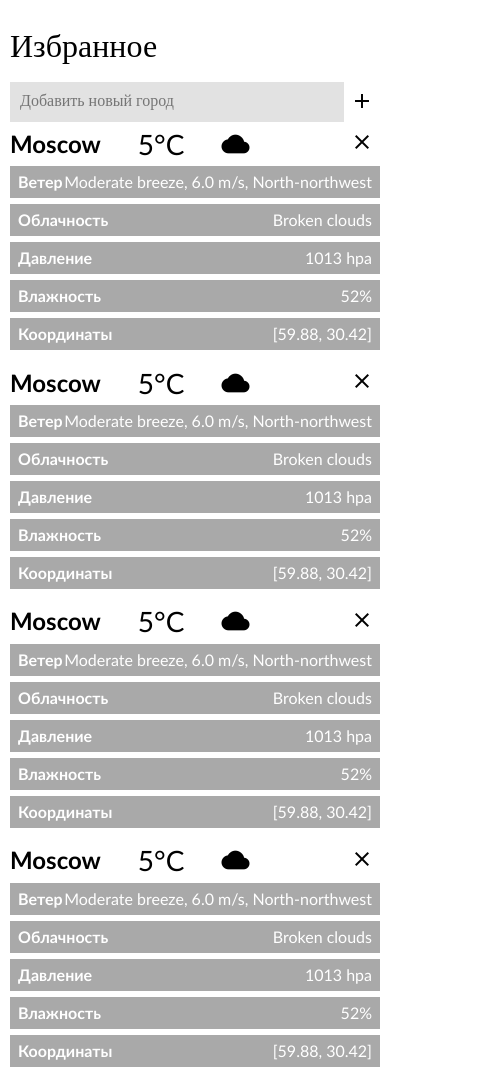
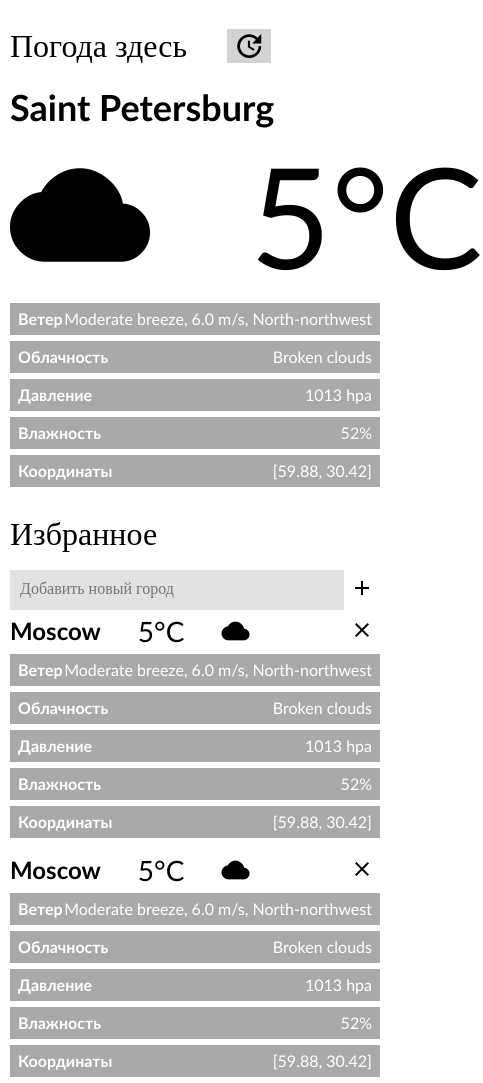
Before and after one commit to e-X-plorer/Web_Lab_2.1, a plain HTML site: page index.html in a window 390 px wide. Shown: the top 1083 px of the page, 483 px wide, since content can reach past the window. Drawn offline with Linux system fonts and the light colour scheme.

Commit message:
Current city weather section completed

```diff
--- a/index.html
+++ b/index.html
@@ -8,6 +8,44 @@
 </head>
 <body>
     <main>
+        <section id="current">
+            <div id="current-header">
+                <h2>Погода здесь</h2>
+                <button id="update-button">
+                    <span id="update-button-text">Обновить геолокацию</span>
+                    <i class="material-icons update-button-icon">update</i>
+                </button>
+            </div>
+            <div id="current-weather-block">
+                <h3 id="current-city-name">Saint Petersburg</h3>
+                <div id="current-weather">
+                    <i class="material-icons" style="font-size: 140px">cloud</i>
+                    <span id="t-current">5°C</span>
+                </div>
+            </div>
+            <ul class="weather-features location">
+                <li class="grey-rect">
+                    <h4 class="feature-name">Ветер</h4>
+                    <span class="feature-text">Moderate breeze, 6.0 m/s, North-northwest</span>
+                </li>
+                <li class="grey-rect">
+                    <h4 class="feature-name">Облачность</h4>
+                    <span class="feature-text">Broken clouds</span>
+                </li>
+                <li class="grey-rect">
+                    <h4 class="feature-name">Давление</h4>
+                    <span class="feature-text">1013 hpa</span>
+                </li>
+                <li class="grey-rect">
+                    <h4 class="feature-name">Влажность</h4>
+                    <span class="feature-text">52%</span>
+                </li>
+                <li class="grey-rect">
+                    <h4 class="feature-name">Координаты</h4>
+                    <span class="feature-text">[59.88, 30.42]</span>
+                </li>
+            </ul>
+        </section>
         <section id="favourites">
             <div id="favourites-header">
                 <h2>Избранное</h2>
--- a/stylesheet.css
+++ b/stylesheet.css
@@ -79,6 +79,18 @@ h4 {
     justify-content: space-between;
 }
 
+#current {
+    display: flex;
+    flex-wrap: wrap;
+    justify-content: space-between;
+}
+
+#current-weather {
+    display: flex;
+    justify-content: space-between;
+    align-items: center;
+}
+
 .grey-rect {
     display: flex;
     justify-content: space-between;
@@ -119,6 +131,12 @@ h4 {
     font-size: 28px;
 }
 
+#t-current {
+    font-family: Calibri, sans-serif;
+    font-size: 140px;
+    margin-right: 20px;
+}
+
 .feature-name {
     color: white;
 }
@@ -135,6 +153,30 @@ h4 {
     justify-content: space-between;
     align-items: center;
     flex-wrap: wrap;
+}
+
+#current-header {
+    width: 100%;
+    display: flex;
+    align-items: center;
+    justify-content: space-between;
+}
+
+#update-button {
+    background-color: lightgrey;
+    height: 40px;
+    width: 250px;
+    margin-right: 375px;
+}
+
+#update-button-text {
+    font-family: "Times New Roman", sans-serif;
+    font-size: 16px;
+    color: grey;
+}
+
+.update-button-icon {
+    display: none;
 }
 
 #add-city-label {
@@ -158,13 +200,20 @@ h4 {
     white-space: nowrap;
 }
 
-@media only screen and (max-width: 1000px) {
+#current-weather-block {
+    margin-top: 2%;
+    margin-bottom: 2%;
+    width: 46%;
+}
+
+#current-city-name {
+    font-size: 36px;
+    margin-bottom: 20px;
+}
+
+@media only screen and (max-width: 1050px) {
     main {
         width: auto;
-    }
-
-    #favourites {
-        flex-direction: row;
     }
 
     .location {
@@ -174,4 +223,37 @@ h4 {
     #add-city-label {
         width: 100%;
     }
+
+    #update-button {
+        height: auto;
+        width: auto;
+        margin-left: 40px;
+        margin-right: auto;
+    }
+
+    #update-button-text {
+        display: none;
+    }
+
+    .update-button-icon {
+        display: block;
+        font-size: 32px;
+    }
+
+    #current-header {
+        justify-content: flex-start;
+    }
+
+    #current-weather-block {
+        width: 100%;
+    }
+
+    #current-weather {
+        justify-content: flex-start;
+    }
+
+    #t-current {
+        margin-left: 100px;
+        margin-right: auto;
+    }
 }
```
